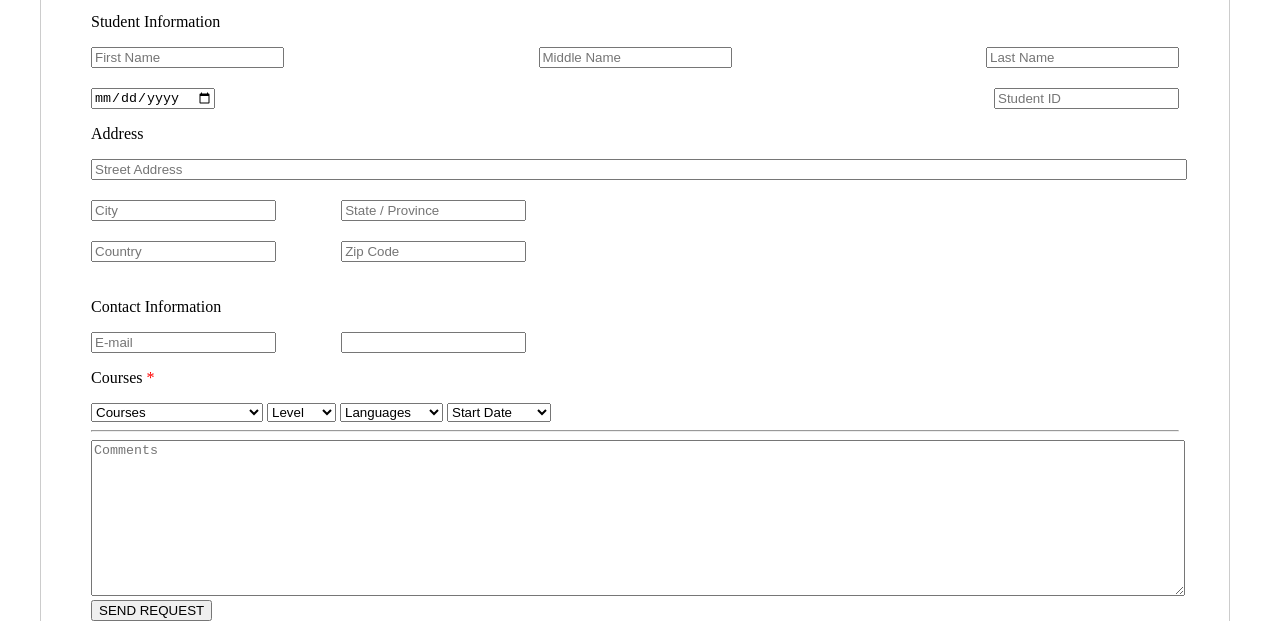
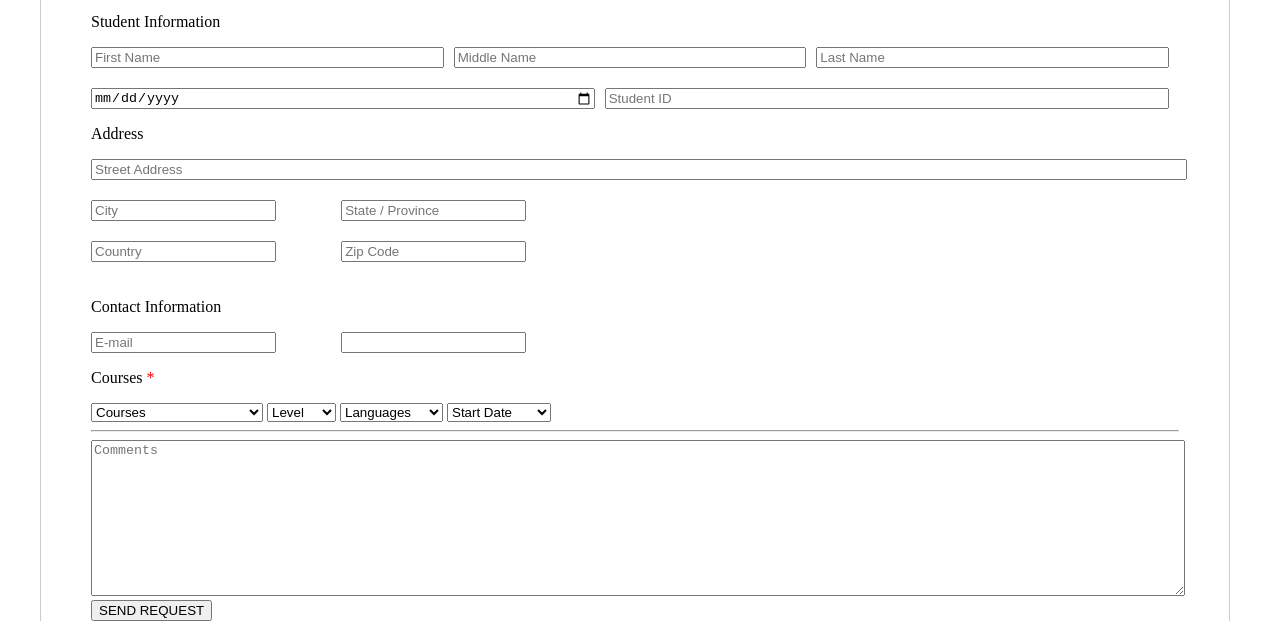
Before and after one commit to Abdulazeez5897/tidelab, a plain HTML site: page index.html in a window 1280 px wide. Shown: the part 175-804 px from the top of the page. Drawn offline with Linux system fonts and the light colour scheme.

Commit message:
fixed style issue

```diff
--- a/index.html
+++ b/index.html
@@ -25,9 +25,9 @@
 
     <form action="">
     <div class="sec1">
-        <input type="text" name="student-info" id="student-info" placeholder="First Name" style="padding-right:10px">
-        <input type="text" name="student-info" id="student-info" placeholder="Middle Name" style="padding-right:10px">
-        <input type="text" name="student-info" id="student-info" placeholder="Last Name" style="padding-right:10px">
+        <input type="text" name="student-info" id="student-info" placeholder="First Name" >
+        <input type="text" name="student-info" id="student-info" placeholder="Middle Name">
+        <input type="text" name="student-info" id="student-info" placeholder="Last Name" >
     </div>
 
     <div class="sec2">
--- a/style.css
+++ b/style.css
@@ -16,17 +16,24 @@ width: 85%;
     width: 88%;
 }
 
-.sec1{
+.sec1 {
     display: flex;
     justify-content: space-between;
     padding-bottom: 20px;
-    /* width: 33%; */
+}
+
+.sec1 input[type="text"] {
+    flex-grow: 1;
+    margin-right: 10px;
 }
 
 .sec2{
     display: flex;
     justify-content: space-between;
-    column-width: 32%;
+}
+.sec2 input {
+    flex-grow: 1;
+    margin-right: 10px;
 }
 .sec3{
     padding-bottom: 20px;
```
Also changed, not shown: 1 other file.
